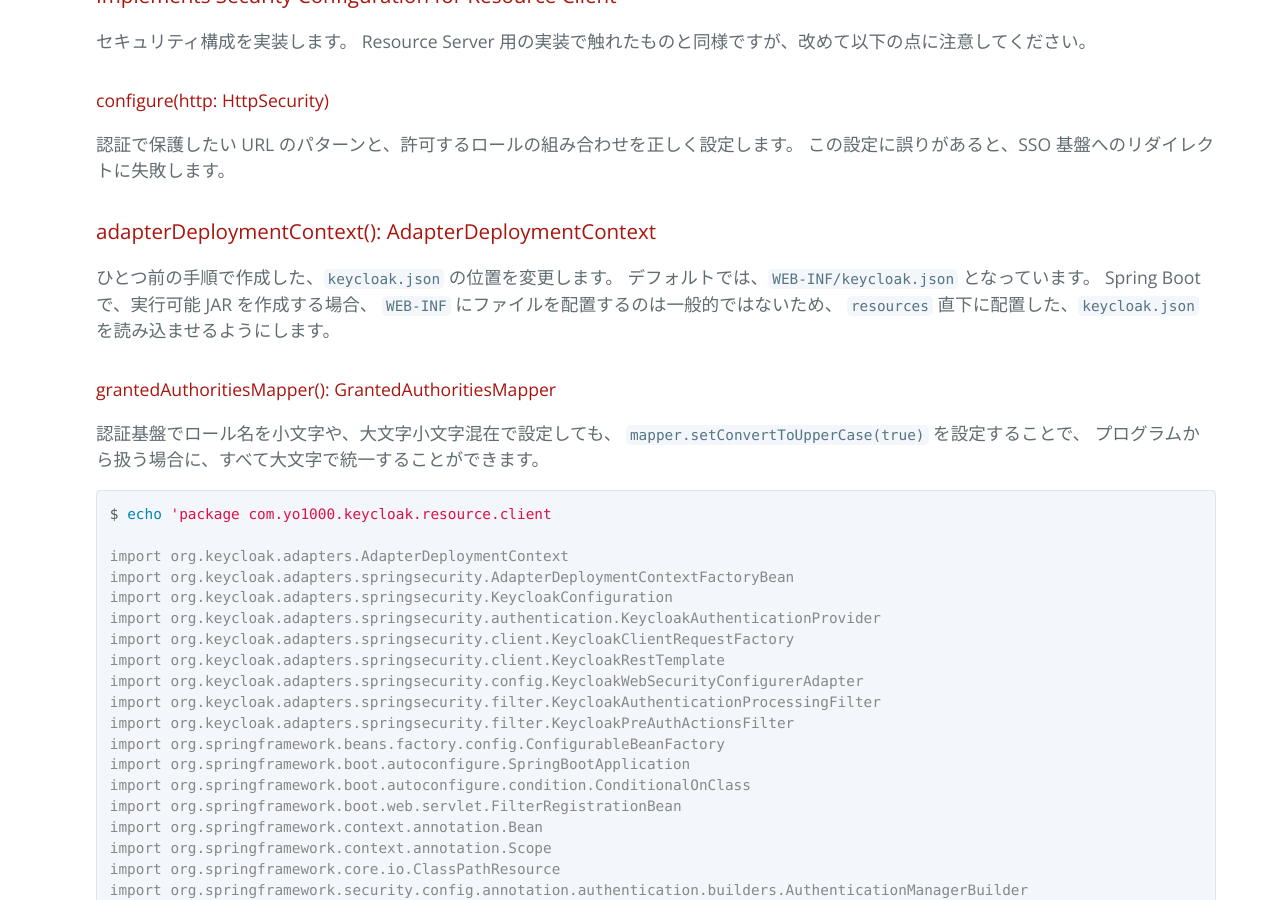
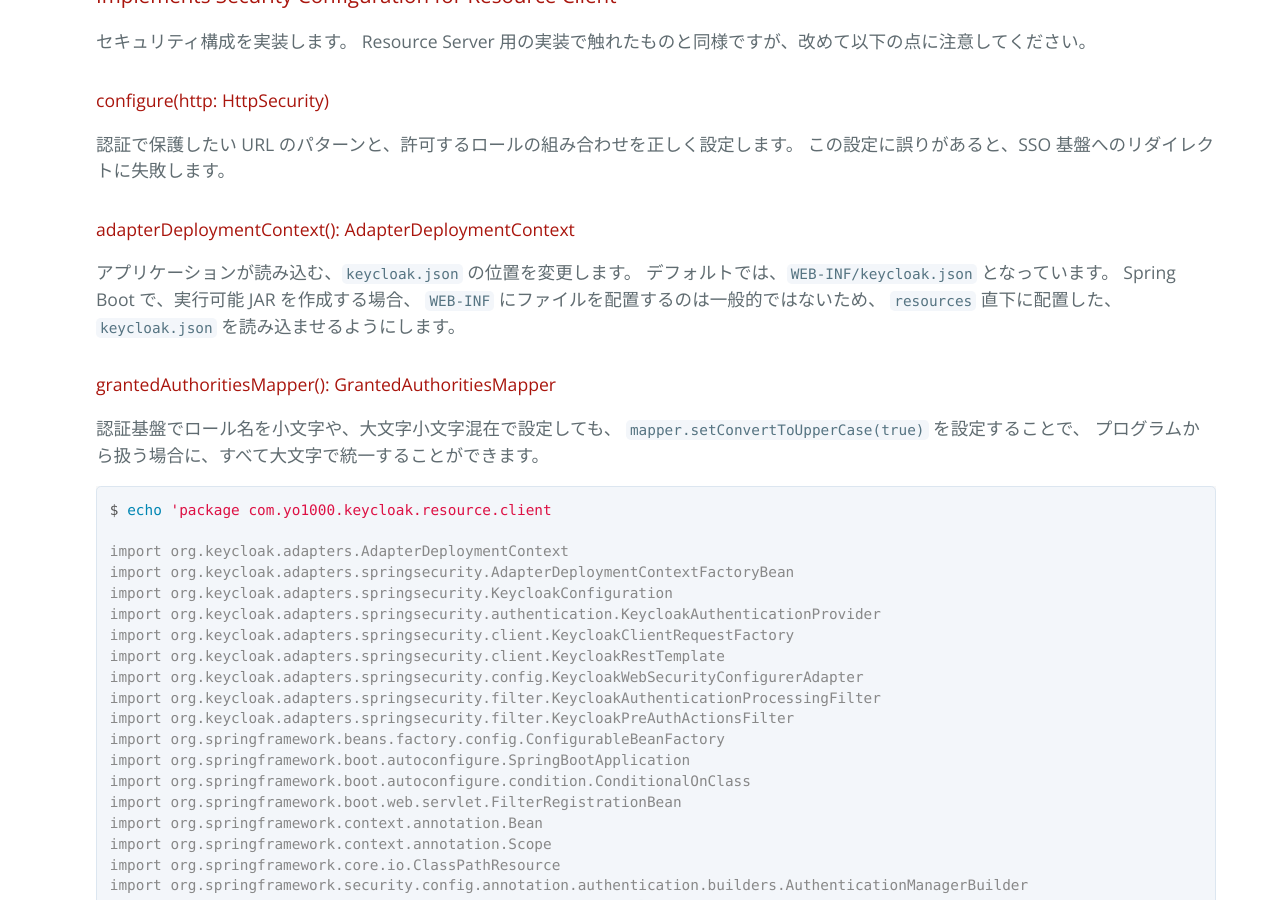
Before and after one commit to yo1000/blog.yo1000.com, a Jekyll site: the page built from _posts/2017-12-18-keycloak-example-resource-server-client.md, in a window 1280 px wide and 900 px high, scrolled down 11662 px. Built offline with Jekyll 4.4.1, drawn with Linux system fonts in a browser that asks for light colours; our own code applies the rules of GitHub Pages for plain Markdown files.

Commit message:
Update 2017-12-18-keycloak-example-resource-server-client.md

```diff
--- a/_posts/2017-12-18-keycloak-example-resource-server-client.md
+++ b/_posts/2017-12-18-keycloak-example-resource-server-client.md
@@ -485,8 +485,8 @@ Resource Server 用の実装で触れたものと同様ですが、改めて以
 認証で保護したい URL のパターンと、許可するロールの組み合わせを正しく設定します。
 この設定に誤りがあると、SSO 基盤へのリダイレクトに失敗します。
 
-### adapterDeploymentContext(): AdapterDeploymentContext
-ひとつ前の手順で作成した、`keycloak.json` の位置を変更します。
+#### adapterDeploymentContext(): AdapterDeploymentContext
+アプリケーションが読み込む、`keycloak.json` の位置を変更します。
 デフォルトでは、`WEB-INF/keycloak.json` となっています。
 Spring Boot で、実行可能 JAR を作成する場合、
 `WEB-INF` にファイルを配置するのは一般的ではないため、
```
